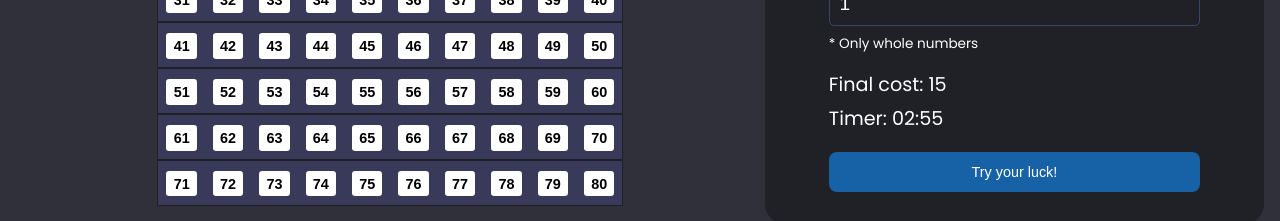
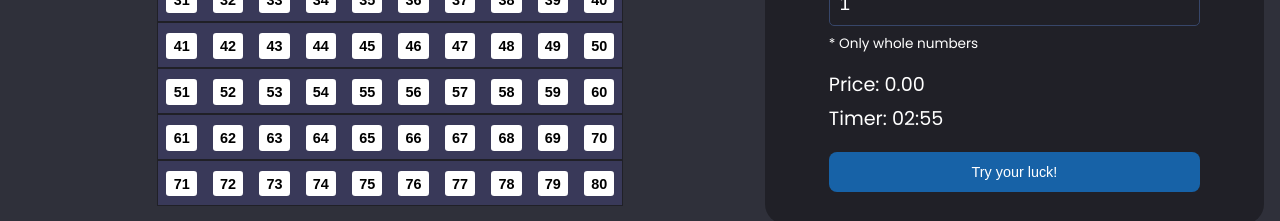
Before and after one commit to sava-stanchev/lottery-task, a React (Create React App) app in the folder client/: page /home in a window 1280 px wide. Shown: the part 317-538 px from the top of the page. Built offline with nearby package versions, Linux system fonts and the light colour scheme.

Commit message:
price calculation

```diff
--- a/client/src/components/LotteryPage.js
+++ b/client/src/components/LotteryPage.js
@@ -33,7 +33,7 @@ const LotteryPage = () => {
   if (minutes === 0 && seconds === 0) {
     fetch('https://jsonplaceholder.typicode.com/posts/1')
     .then((response) => response.json())
-    .then((json) => console.log(json));
+    .then((json) => console.log(json.title));
   }
 
   const displayBetAmount = betAmount.toFixed(2);
@@ -145,7 +145,7 @@ const LotteryPage = () => {
           </p>
         </div>
         <div className="input-group">
-          <p className ="price-msg">Final cost: 15</p>
+          <p className ="price-msg">Price: {(selectedNums.length * betAmount * lotteryDraws).toFixed(2)}</p>
           <p className ="timer">Timer: {pad(minutes, 2)}:{pad(seconds, 2)}</p>
           <button disabled={true} className="btn">Try your luck!</button>
         </div>
```
